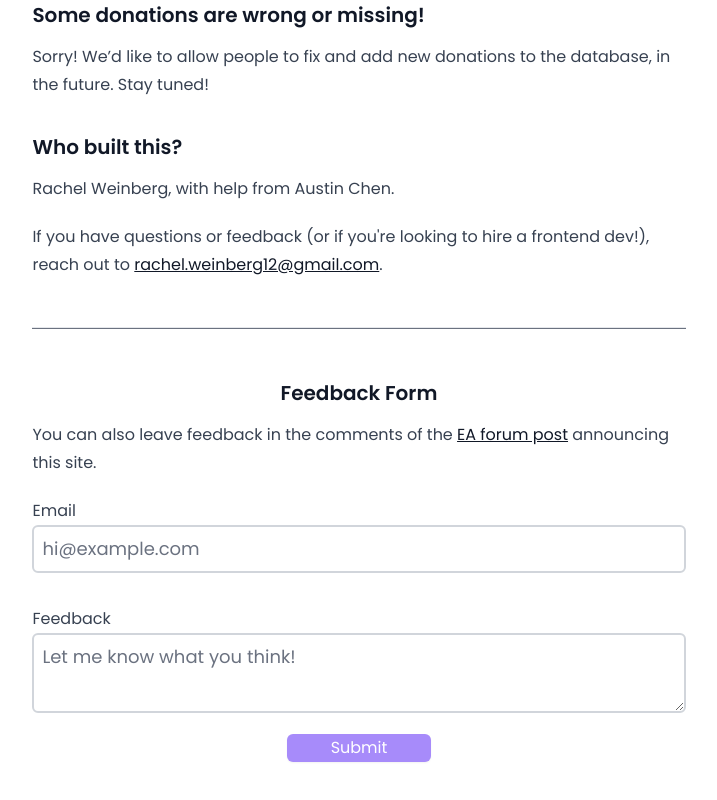
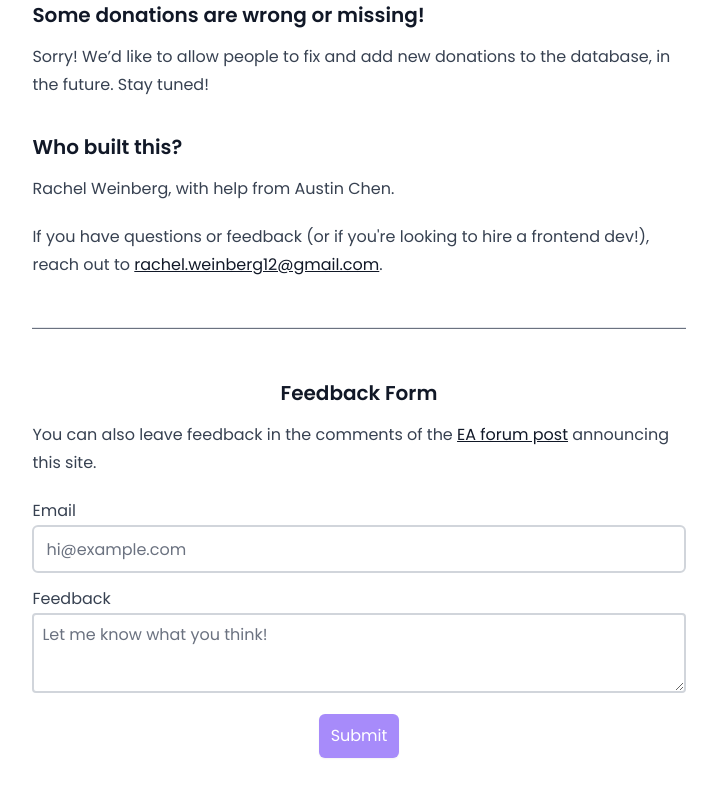
Before and after one commit to rachelweinberg12/OpenBook, a SvelteKit app: page /about in a window 1280 px wide. Shown: the part 469-1269 px from the top of the page, without its empty margins (281-998 px from the left). Built offline with nearby package versions, Linux system fonts and the light colour scheme; no server answers.

Commit message:
Add TextInput component for styling and use in feedback form

```diff
--- a/src/lib/Button.svelte
+++ b/src/lib/Button.svelte
@@ -1,8 +1,8 @@
 <button
-	on:click
 	{...$$restProps}
 	class={'bg-violet-400 py-2 px-3 rounded-md shadow-sm hover:cursor-pointer hover:shadow-xl text-white relative bottom-1' +
 		$$restProps.class}
+	on:click|preventDefault
 >
 	<slot />
 </button>
--- /dev/null
+++ b/src/lib/TextInput.svelte
@@ -0,0 +1,14 @@
+<script lang="ts">
+	export let text: string | null = null;
+	export let placeholder: string = '';
+	export let id: string = '';
+</script>
+
+<input
+	{...$$restProps}
+	type="text"
+	{id}
+	{placeholder}
+	class="px-3 h-8 sm:h-12 border-2 border-gray-300 w-full rounded-md outline-none focus:ring focus:ring-violet-300 mb-3 focus:border-gray-300"
+	bind:value={text}
+/>
--- a/src/routes/about/FeedbackForm.svelte
+++ b/src/routes/about/FeedbackForm.svelte
@@ -1,5 +1,7 @@
 <script lang="ts">
 	import { sendFeedback } from '$lib/db';
+	import TextInput from '$lib/TextInput.svelte';
+	import Button from '$lib/Button.svelte';
 	let email: string;
 	let feedback: string;
 </script>
@@ -13,31 +15,23 @@
 </p>
 <form>
 	<div>
-		<p class="mb-0">Email</p>
-		<input
-			type="text"
-			name="email"
-			placeholder="hi@example.com"
-			class="text-lg p-2 border-2 border-gray-300 w-full rounded-md focus:outline-none focus:ring focus:ring-violet-300 mb-3"
-			bind:value={email}
-		/>
-		<p class="mb-0">Feedback</p>
+		<label for="email">Email</label>
+		<TextInput id="email" placeholder="hi@example.com" bind:text={email} />
+		<label for="feedback">Feedback</label>
 		<textarea
-			name="feedback"
+			id="feedback"
 			placeholder="Let me know what you think!"
-			class="text-lg p-2 border-2 h-20 w-full border-gray-300 rounded-md focus:outline-none focus:ring focus:ring-violet-300 mb-3"
+			class="p-2 border-2 h-20 w-full border-gray-300 rounded outline-none focus:ring focus:ring-violet-300 mb-3 focus:border-gray-300 "
 			bind:value={feedback}
 		/>
 		<br />
 		<div class="flex justify-center">
-			<button
-				on:click|preventDefault={() => {
+			<Button
+				on:click={() => {
 					sendFeedback(feedback, email);
 					feedback = '';
 					email = '';
-				}}
-				class="bg-violet-400 w-36 rounded-md shadow-sm hover:cursor-pointer hover:shadow-xl text-white"
-				>Submit</button
+				}}>Submit</Button
 			>
 		</div>
 	</div>
--- a/src/routes/donations/+page.svelte
+++ b/src/routes/donations/+page.svelte
@@ -3,6 +3,7 @@
 	import { createDonation } from '$lib/db';
 	import type { PageData } from './$types';
 	import Autocomplete from '$lib/Autocomplete.svelte';
+	import CauseSelect from '$lib/CauseSelect.svelte';
 	export let data: PageData;
 
 	// Default to today's date e.g. '202  3-01-15', corrected for timezone
```
